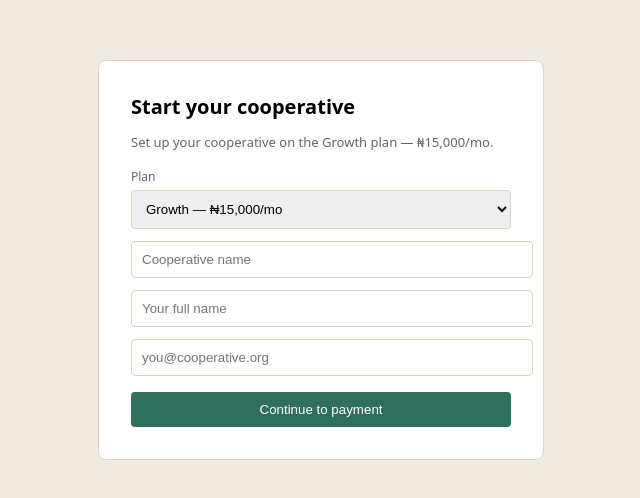
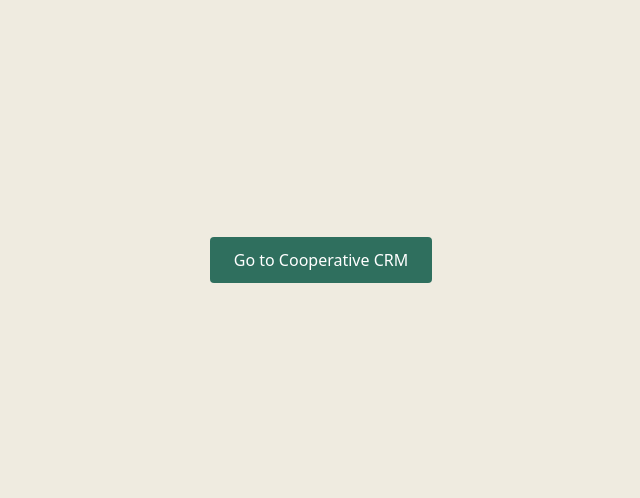
Before and after one commit to Bunmisodade/narp50plus-crm, a Next.js app: page / in a window 1280 px wide. Shown: the part 140-638 px from the top of the page, without its empty margins (319-959 px from the left). Built offline with nearby package versions, Linux system fonts and the light colour scheme.

Commit message:
Refactor SignupForm to Home component and add link

```diff
--- a/app/page.js
+++ b/app/page.js
@@ -1,111 +1,9 @@
-"use client";
-import { Suspense, useState } from "react";
-import { useSearchParams } from "next/navigation";
-
-const PLAN_LABELS = {
-  starter: { name: "Starter", price: "₦10,000/mo" },
-  growth: { name: "Growth", price: "₦15,000/mo" },
-  enterprise: { name: "Enterprise", price: "₦25,000/mo" },
-};
-
-function SignupForm() {
-  const searchParams = useSearchParams();
-  const initialPlan = searchParams.get("plan") || "growth";
-
-  const [plan, setPlan] = useState(initialPlan);
-  const [cooperativeName, setCooperativeName] = useState("");
-  const [adminName, setAdminName] = useState("");
-  const [email, setEmail] = useState("");
-  const [loading, setLoading] = useState(false);
-  const [error, setError] = useState("");
-
-  async function startCheckout(e) {
-    e.preventDefault();
-    setError("");
-    setLoading(true);
-
-    try {
-      const res = await fetch("/api/paystack/initialize", {
-        method: "POST",
-        headers: { "Content-Type": "application/json" },
-        body: JSON.stringify({ cooperativeName, adminName, email, plan }),
-      });
-      const data = await res.json();
-
-      if (!res.ok) {
-        setError(data.error || "Something went wrong. Please try again.");
-        setLoading(false);
-        return;
-      }
-
-      window.location.href = data.authorization_url;
-    } catch (err) {
-      setError("Could not reach the payment provider. Please try again.");
-      setLoading(false);
-    }
-  }
-
+export default function Home() {
   return (
     <div style={{ display: "flex", minHeight: "100vh", alignItems: "center", justifyContent: "center", fontFamily: "system-ui, sans-serif", background: "#EFEBE0" }}>
-      <form onSubmit={startCheckout} style={{ background: "#fff", padding: 32, borderRadius: 8, width: 380, border: "1px solid #D9D3C2" }}>
-        <h1 style={{ fontSize: 20, marginTop: 0 }}>Start your cooperative</h1>
-        <p style={{ fontSize: 13, color: "#666" }}>
-          Set up your cooperative on the {PLAN_LABELS[plan]?.name} plan — {PLAN_LABELS[plan]?.price}.
-        </p>
-
-        <label style={{ fontSize: 12, color: "#666" }}>Plan</label>
-        <select
-          value={plan}
-          onChange={(e) => setPlan(e.target.value)}
-          style={{ width: "100%", padding: 10, marginBottom: 12, marginTop: 4, border: "1px solid #D9D3C2", borderRadius: 4 }}
-        >
-          <option value="starter">Starter — ₦10,000/mo</option>
-          <option value="growth">Growth — ₦15,000/mo</option>
-          <option value="enterprise">Enterprise — ₦25,000/mo</option>
-        </select>
-
-        <input
-          type="text"
-          required
-          value={cooperativeName}
-          onChange={(e) => setCooperativeName(e.target.value)}
-          placeholder="Cooperative name"
-          style={{ width: "100%", padding: 10, marginBottom: 12, border: "1px solid #D9D3C2", borderRadius: 4 }}
-        />
-        <input
-          type="text"
-          required
-          value={adminName}
-          onChange={(e) => setAdminName(e.target.value)}
-          placeholder="Your full name"
-          style={{ width: "100%", padding: 10, marginBottom: 12, border: "1px solid #D9D3C2", borderRadius: 4 }}
-        />
-        <input
-          type="email"
-          required
-          value={email}
-          onChange={(e) => setEmail(e.target.value)}
-          placeholder="you@cooperative.org"
-          style={{ width: "100%", padding: 10, marginBottom: 16, border: "1px solid #D9D3C2", borderRadius: 4 }}
-        />
-
-        <button
-          type="submit"
-          disabled={loading}
-          style={{ width: "100%", padding: 10, background: "#2F6F5E", color: "#fff", border: "none", borderRadius: 4, cursor: loading ? "default" : "pointer", opacity: loading ? 0.7 : 1 }}
-        >
-          {loading ? "Redirecting to payment…" : "Continue to payment"}
-        </button>
-        {error && <p style={{ color: "#A13D2C", fontSize: 12, marginTop: 10 }}>{error}</p>}
-      </form>
+      <a href="/login" style={{ padding: "12px 24px", background: "#2F6F5E", color: "#fff", borderRadius: 4, textDecoration: "none" }}>
+        Go to Cooperative CRM
+      </a>
     </div>
   );
 }
-
-export default function Signup() {
-  return (
-    <Suspense fallback={null}>
-      <SignupForm />
-    </Suspense>
-  );
-}
```
